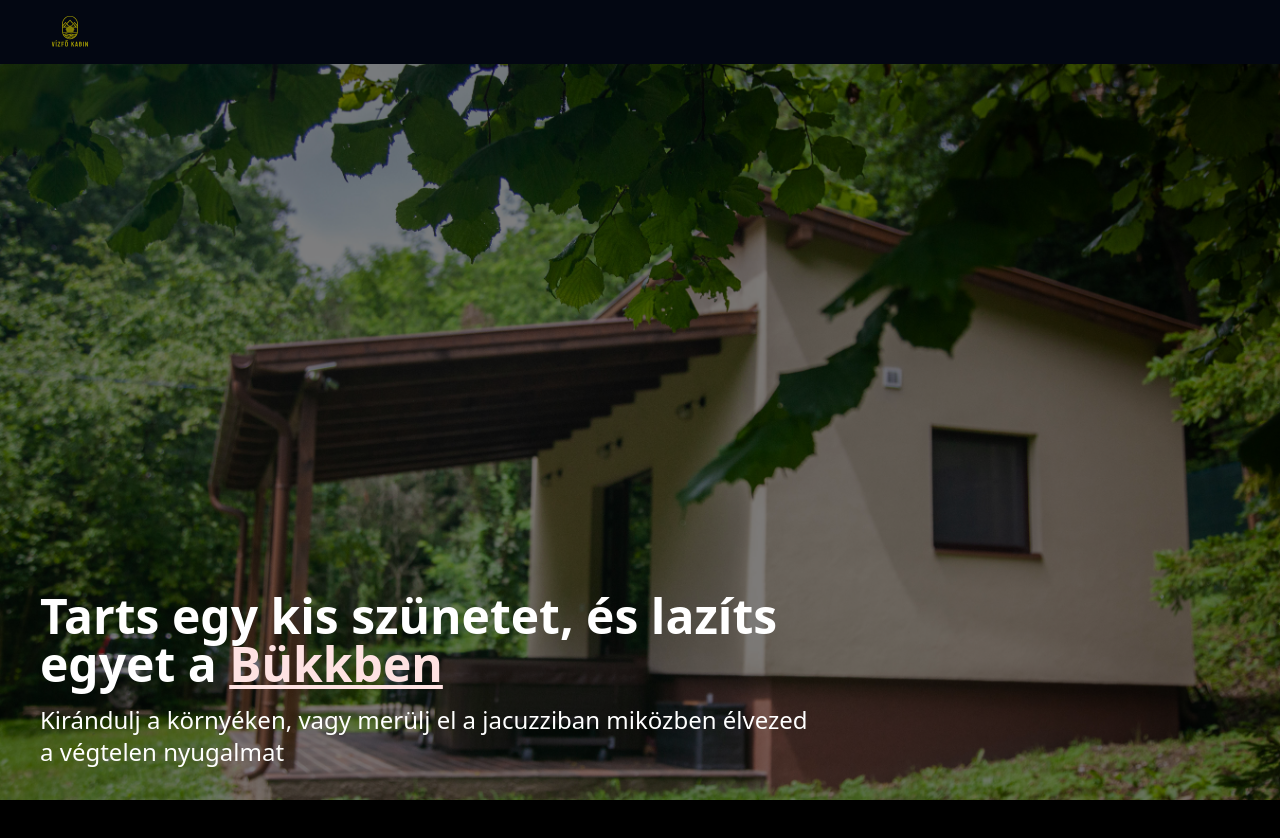
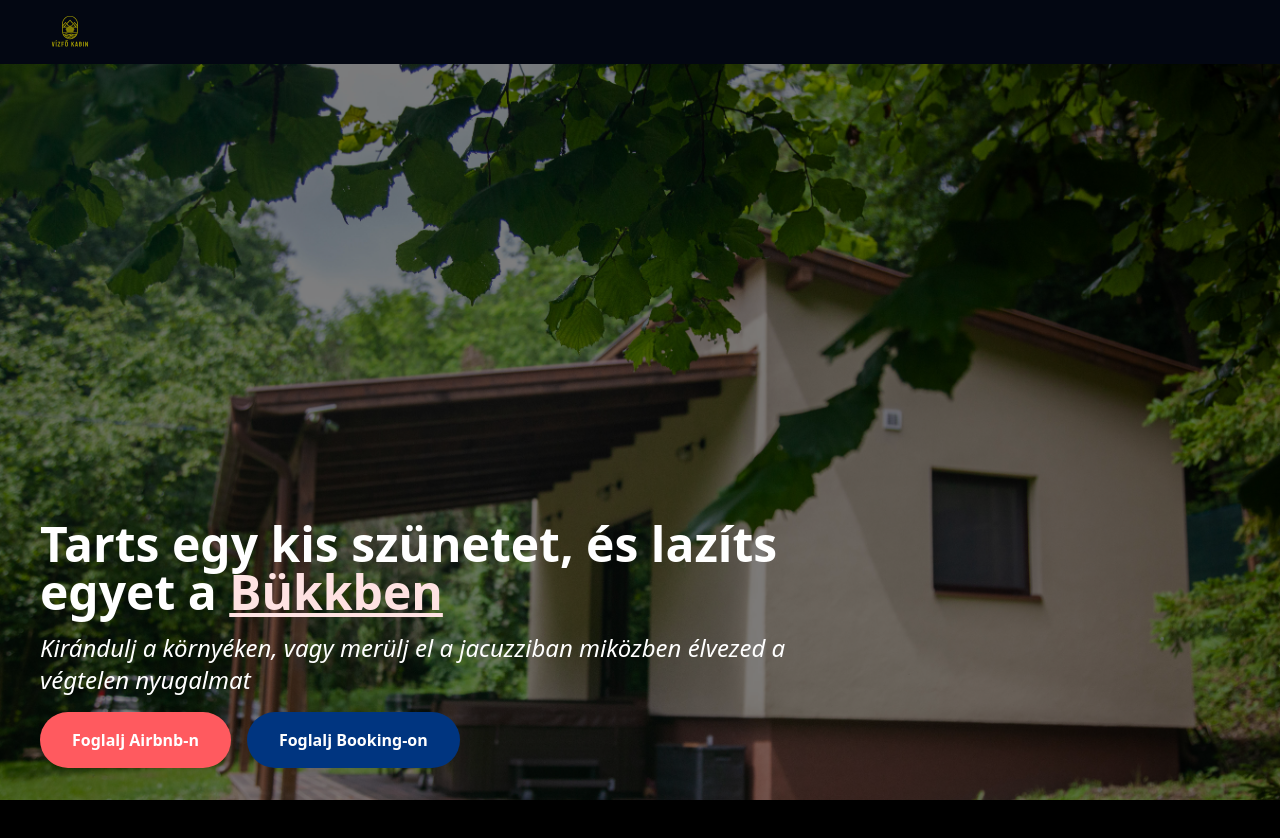
Before and after one commit to csibivili/vizfokabin, a Next.js app in the folder packages/web/: page / in a window 1280 px wide. Shown: the top 838 px of the page. Built offline with nearby package versions, Linux system fonts and the light colour scheme.

Commit message:
feat: add buttons

```diff
--- a/packages/web/app/page.tsx
+++ b/packages/web/app/page.tsx
@@ -1,9 +1,12 @@
 import Image from "next/image"
+
+import AirbnbButton from "@/components/airbnbButton"
+import BookingButton from "@/components/bookingButton"
 
 export default function Home() {
   return (
-    <div>
-      <header className="w-full h-16 bg-gray-950 px-10 flex items-center">
+    <div className="bg-gray-950">
+      <header className="max-w-screen-2xl w-full h-16 bg-gray-950 px-10 flex items-center mx-auto">
         <div>
           <Image src="/logo.svg" alt="Vízfő Kabin" width={60} height={60} />
         </div>
@@ -11,27 +14,32 @@ export default function Home() {
       </header>
 
       <main className="relative overflow-hidden">
-        <div className="h-screen" style={{ marginTop: "-4rem" }}>
-          <div className="absolute inset-0">
+        <div className="h-screen bg-gray-700" style={{ marginTop: "-4rem" }}>
+          <div className="absolute inset-0 max-w-screen-2xl justify-self-center">
+            <div className="absolute inset-0 bg-black opacity-50" />
             <Image
               src="/hero.jpg"
-              layout="fill"
+              width={1920}
+              height={1080}
               alt="hero"
-              className="object-cover"
+              className="object-cover object-center"
             />
           </div>
-          <div className="absolute inset-0 bg-black opacity-50" />
-          <div className="absolute inset-0 grid grid-rows-3">
+          <div className="absolute inset-0 grid grid-rows-3 max-w-screen-2xl justify-self-center w-full">
             <div className="row-span-3 px-10 flex flex-col pb-4">
               <div className="flex flex-col mt-auto mb-4 md:max-w-screen-md">
                 <h2 className="text-white text-5xl font-bold">
                   Tarts egy kis szünetet, és lazíts egyet a{" "}
                   <span className="underline text-red-100">Bükkben</span>
                 </h2>
-                <h3 className="text-white text-2xl mt-4">
+                <h3 className="text-white text-2xl mt-4 italic font-thin">
                   Kirándulj a környéken, vagy merülj el a jacuzziban miközben
                   élvezed a végtelen nyugalmat
                 </h3>
+                <div className="flex gap-4 mt-4 flex-col md:flex-row">
+                  <AirbnbButton />
+                  <BookingButton />
+                </div>
               </div>
             </div>
           </div>
--- /dev/null
+++ b/packages/web/components/airbnbButton.tsx
@@ -0,0 +1,18 @@
+"use client"
+
+import Link from "next/link"
+
+import Button from "./button"
+
+const AirbnbButton = () => {
+  const link = "https://airbnb.hu/h/vizfokabin"
+  return (
+    <Link href={link} target="_blank">
+      <Button color="airbnb">
+        <span>Foglalj Airbnb-n</span>
+      </Button>
+    </Link>
+  )
+}
+
+export default AirbnbButton
--- /dev/null
+++ b/packages/web/components/bookingButton.tsx
@@ -0,0 +1,18 @@
+"use client"
+
+import Link from "next/link"
+
+import Button from "./button"
+
+const BookingButton = () => {
+  const link = "https://www.booking.com/hotel/hu/vizfo-kabin.hu.html"
+  return (
+    <Link href={link} target="_blank">
+      <Button color="booking">
+        <span>Foglalj Booking-on</span>
+      </Button>
+    </Link>
+  )
+}
+
+export default BookingButton
--- /dev/null
+++ b/packages/web/components/button.tsx
@@ -0,0 +1,24 @@
+'use client'
+
+type ButtonProps = {
+  color: 'airbnb' | 'booking'
+  onClick?: () => void
+  children: React.ReactNode
+}
+
+const Button = ({ onClick, children, color }: ButtonProps) => {
+  const colors = {
+    airbnb: 'bg-airbnb hover:bg-white text-white hover:text-airbnb',
+    booking: 'bg-booking hover:bg-white text-white hover:text-booking',
+  }
+  return (
+    <button
+      className={`${colors[color]} font-bold py-4 px-8 rounded-full`}
+      onClick={onClick}
+    >
+      {children}
+    </button>
+  )
+}
+
+export default Button
--- a/packages/web/tailwind.config.js
+++ b/packages/web/tailwind.config.js
@@ -2,14 +2,16 @@
 module.exports = {
   content: [
     "./app/**/*.{js,ts,jsx,tsx,mdx}",
-    "./pages/**/*.{js,ts,jsx,tsx,mdx}",
     "./components/**/*.{js,ts,jsx,tsx,mdx}",
 
-    // Or if using `src` directory:
-    "./src/**/*.{js,ts,jsx,tsx,mdx}",
   ],
   theme: {
-    extend: {},
+    extend: {
+      colors: {
+        airbnb: "#FF5A5F",
+        booking: "#003580",
+      },
+    },
   },
   plugins: [],
 }
```
